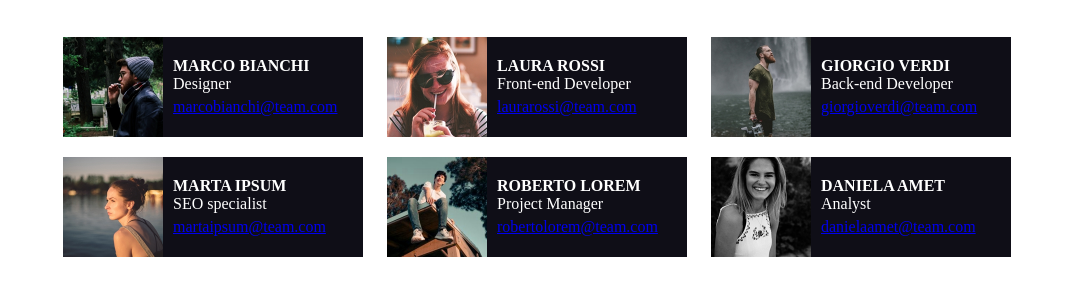
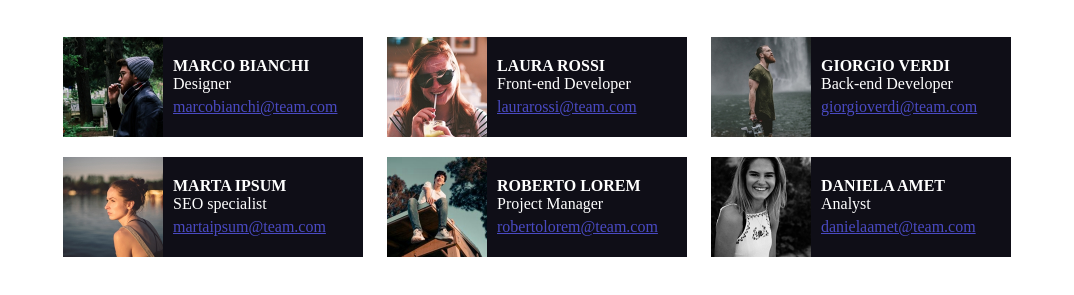
Before and after one commit to VeronicaFontana/html-css-float-cards, a plain HTML site: page index.html in a window 1280 px wide. Shown: the part 171-466 px from the top of the page, without its empty margins (103-1177 px from the left). Drawn offline with Linux system fonts and the light colour scheme.

Commit message:
Versione finale con commenti

```diff
--- a/css/style.css
+++ b/css/style.css
@@ -10,6 +10,7 @@
   margin: 0 auto;
 }
 
+/* Titolo e paragrafo */
 .intro-text{
   text-align: center;
   font-family: 'Fredoka', sans-serif;
@@ -21,6 +22,7 @@ h1{
   font-size: 40px;
 }
 
+/* Sezione box */
 img{
   max-width: 100%;
   height: 100px;
@@ -32,7 +34,6 @@ img{
   text-align: center;
   margin-top: 30px;
 }
-
 
 .box{
   background-color: #0F0E17;
@@ -57,6 +58,10 @@ img{
   margin-bottom: 5px;
 }
 
+a{
+  color: rgb(74, 74, 195);
+}
+
 .clearfix::after {
   content: "";
   clear: both;
```
Also changed, not shown: index.html (+5 -11 lines).
